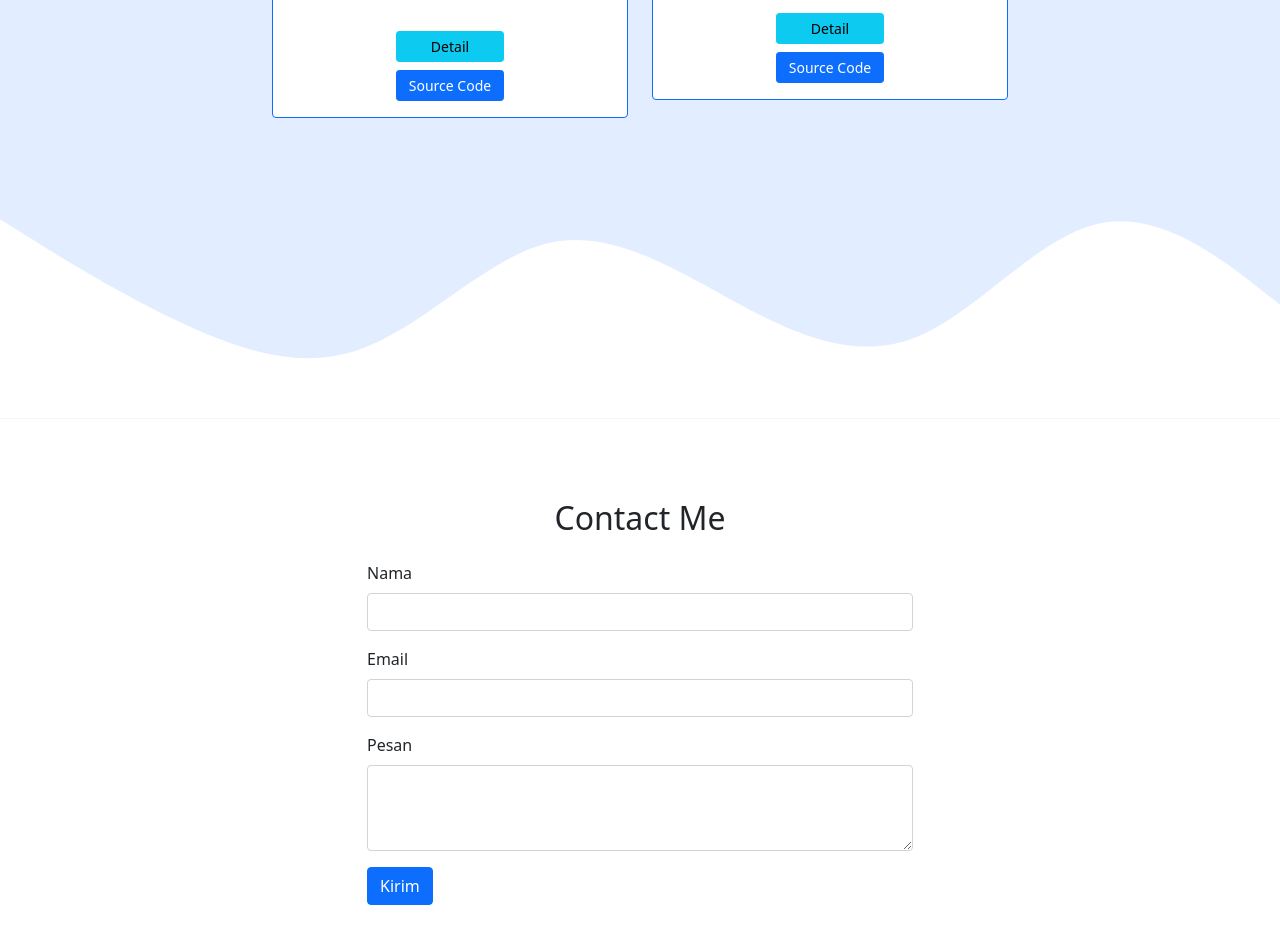
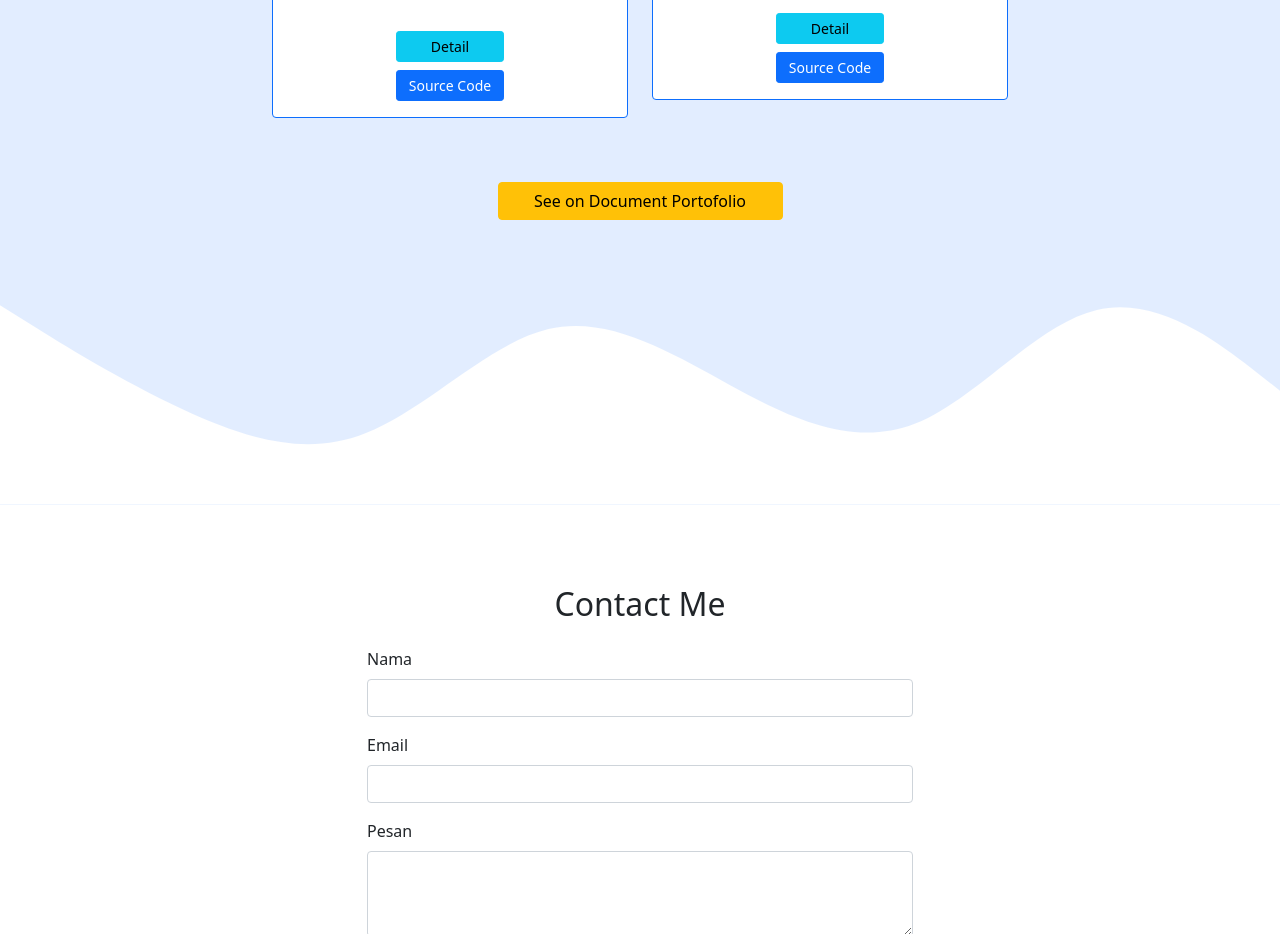
Before and after one commit to demo-myapp/portofolio, a plain HTML site: page index.html in a window 1280 px wide. Shown: the part 2264-3198 px from the top of the page. Drawn offline with nearby package versions, Linux system fonts and the light colour scheme.

Commit message:
doc porto

```diff
--- a/index.html
+++ b/index.html
@@ -168,6 +168,9 @@
             </div>
           </div>
         </div>
+        <div class="row justify-content-center">
+          <a target="_blank" href="https://drive.google.com/file/d/19rXIYHKVOC_qjUH6t1RrgRy9EgSzCljO/view?usp=sharing" class="btn btn-warning col-md-3 mt-5">See on Document Portofolio</a>
+        </div>
       </div>
       <svg xmlns="http://www.w3.org/2000/svg" viewBox="0 0 1440 320"><path fill="#ffffff" fill-opacity="1" d="M0,96L34.3,117.3C68.6,139,137,181,206,213.3C274.3,245,343,267,411,240C480,213,549,139,617,122.7C685.7,107,754,149,823,186.7C891.4,224,960,256,1029,229.3C1097.1,203,1166,117,1234,101.3C1302.9,85,1371,139,1406,165.3L1440,192L1440,320L1405.7,320C1371.4,320,1303,320,1234,320C1165.7,320,1097,320,1029,320C960,320,891,320,823,320C754.3,320,686,320,617,320C548.6,320,480,320,411,320C342.9,320,274,320,206,320C137.1,320,69,320,34,320L0,320Z"></path></svg>
     </section>
```
